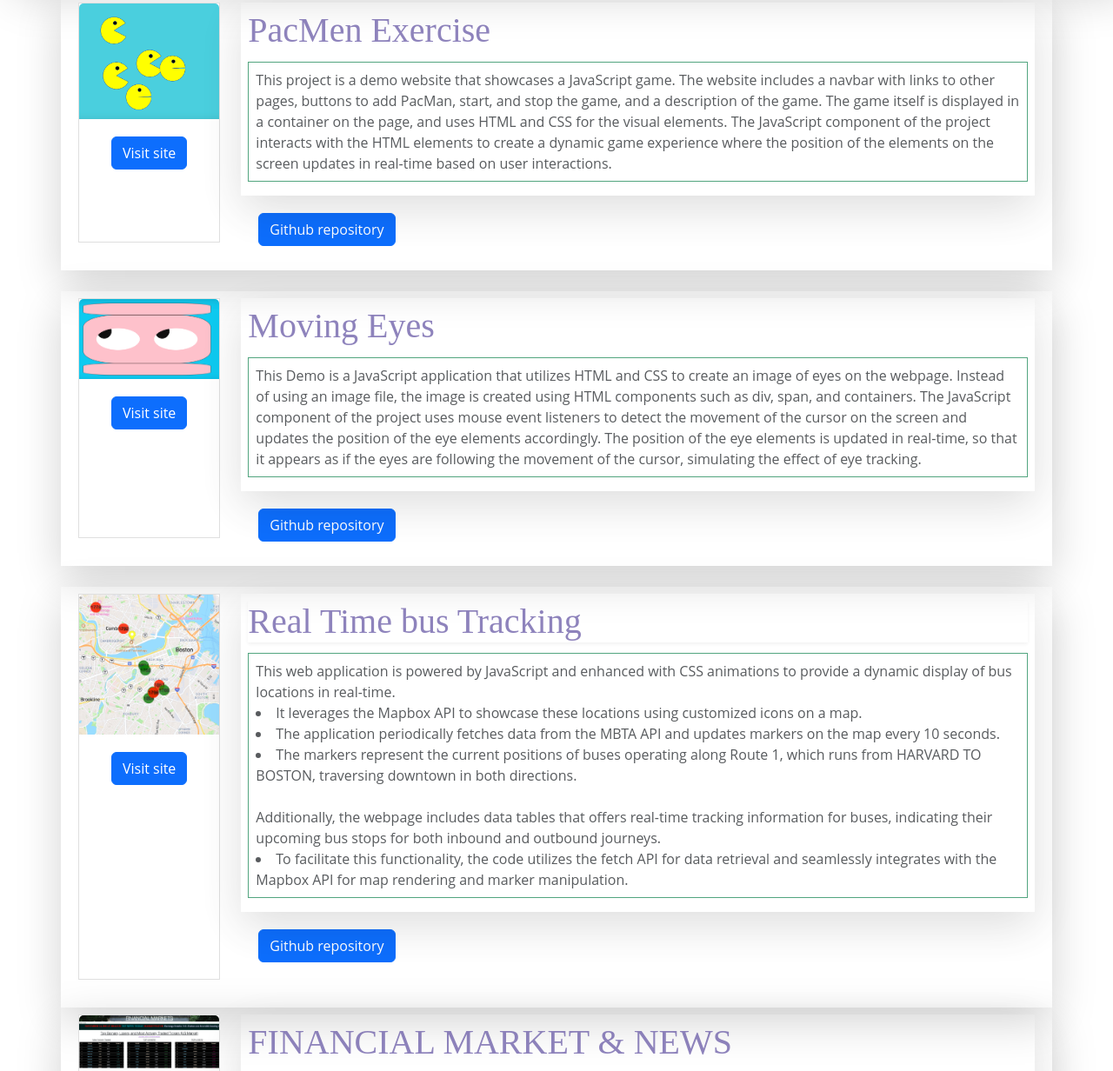
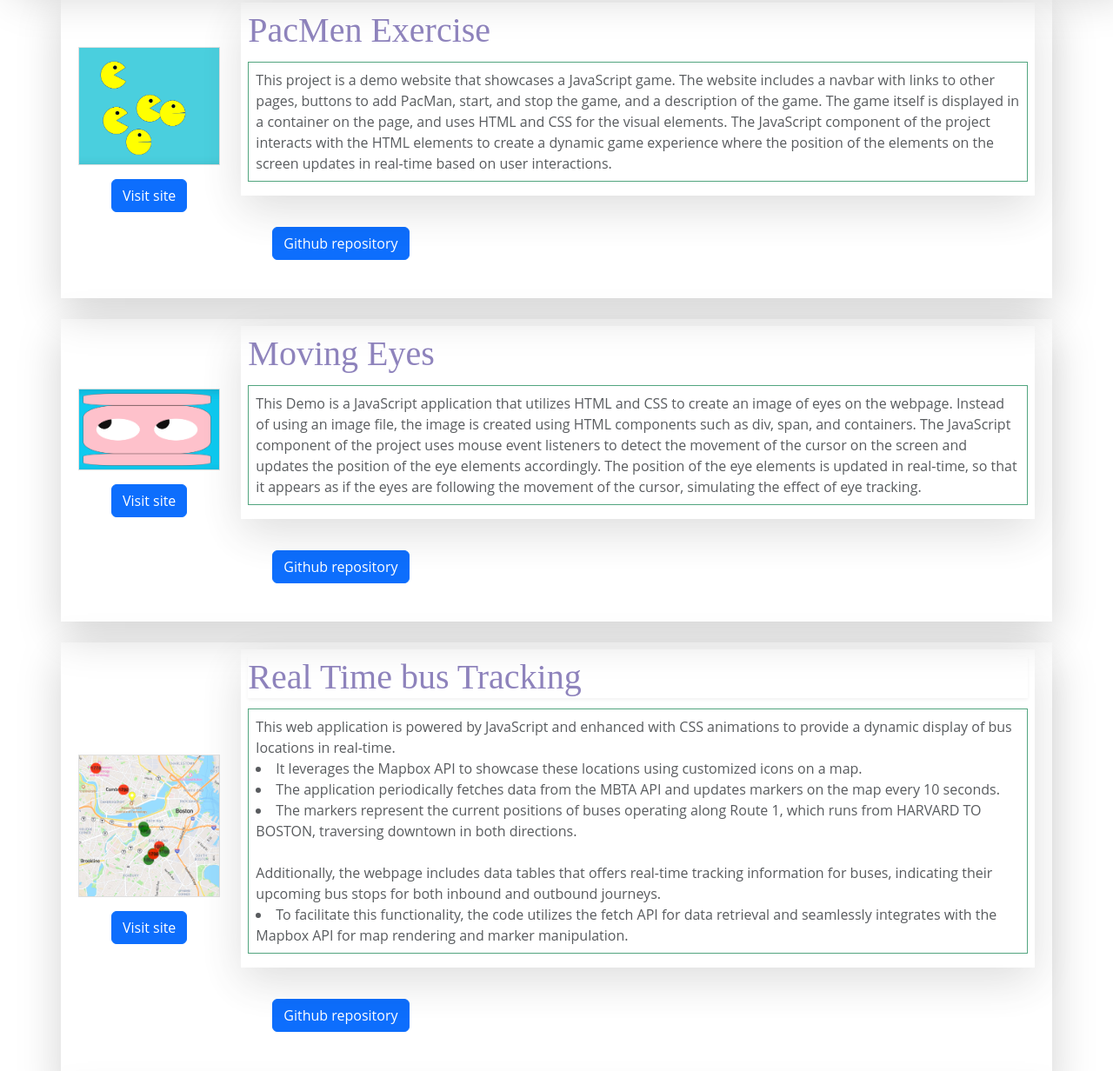
Before and after one commit to SElarabi/Portfolio, a website built with webpack: page projects.html in a window 1280 px wide. Shown: the part 949-2181 px from the top of the page at 87% size. Built offline with nearby package versions, Linux system fonts and the light colour scheme.

Commit message:
adjust component css and projects

```diff
--- a/projects.html
+++ b/projects.html
@@ -152,13 +152,14 @@
     <!-- PacMen Projects-->
     <div class="container shadow-lg">
       <div class="row p-md-2">
-        <div class="col-md-2 mb-4">
-          <div class="card h-100">
-            <img src="imgs/PacMen.png" alt="PacMen_Exercise image" class="card-img-top" />
-            <div class="card-body text-center">
+        <div class="col-md-2 mb-4 d-flex flex-column align-items-center justify-content-center">
+          <div class="card">
+            <img src="imgs/PacMen.png" alt="PacMen_Exercise image" class="imageFill" />
+
+          </div>
+          <div class="text-center">
               <a href="https://selarabi.github.io/PacMen_Exercise/" class="btn btn-primary"target= '_blank'>Visit site</a>
             </div>
-          </div>
         </div>
 
         <div class="col">
@@ -191,13 +192,14 @@
     <!--Moving Eyes Projects-->
     <div class="container shadow-lg">
       <div class="row p-md-2">
-        <div class="col-md-2 mb-4">
-          <div class="card h-100">
-            <img src="imgs/Moving_Eyes.png" alt="Moving Eyes image" class="card-img-top" />
-            <div class="card-body text-center">
+        <div class="col-md-2 mb-4 d-flex flex-column align-items-center justify-content-center">
+          <div class="card ">
+            <img src="imgs/Moving_Eyes.png" alt="Moving Eyes image" class="imageFill" />
+
+          </div>
+          <div class="text-center">
               <a href="https://selarabi.github.io/Eye_Exercise/" class="btn btn-primary"target= '_blank'>Visit site</a>
             </div>
-          </div>
         </div>
         <!--  Moving eyes description-->
         <div class="col">
@@ -230,13 +232,14 @@
     <!-- Real Time bus Tracking-->
     <div class="container shadow-lg">
       <div class="row p-md-2">
-        <div class="col-md-2 mb-4">
-          <div class="card h-100">
-            <img src="imgs/real_time_bus_tracking.png" alt="real_time_bus_tracking" class="card-img-top" />
-            <div class="card-body text-center">
+        <div class="col-md-2 mb-4 d-flex flex-column align-items-center justify-content-center">
+          <div class="card ">
+            <img src="imgs/real_time_bus_tracking.png" alt="real_time_bus_tracking" class="imageFill" />
+
+          </div>
+          <div class=" text-center">
               <a href="https://selarabi.github.io/Real-Time-Bus-Tracker/" class="btn btn-primary"target= '_blank'>Visit site</a>
             </div>
-          </div>
         </div>
 
         <div class="col">
@@ -278,14 +281,15 @@
      <!-- FINANCIAL MARKET & NEWS-->
     <div class="container shadow-lg">
       <div class="row p-md-2">
-        <div class="col-md-2 mb-4">
-          <div class="card h-100 ">
-            <img src="imgs/financialMarket.png" alt="Server_app image" class="card-img-top" />
-            <div class="card-body text-center">
+        <div class="col-md-2 mb-4 d-flex flex-column align-items-center justify-content-center">
+          <div class="card  ">
+            <img src="imgs/financialMarket.png" alt="Server_app image" class="imageFill" />
+
+          </div>
+          <div class="text-center">
               <a href='https://selarabi.github.io/marketreact/'
                 class="btn btn-primary" target= '_blank'>Visit site</a>
             </div>
-          </div>
         </div>
 
         <div class="col">
@@ -318,14 +322,15 @@
      <!-- Application Server Demo-->
     <div class="container shadow-lg">
       <div class="row p-md-2">
-        <div class="col-md-2 mb-4">
-          <div class="card h-100">
-            <img src="imgs/Server_app.png" alt="Server_app image" class="card-img-top" />
-            <div class="card-body text-center">
+        <div class="col-md-2 mb-4 d-flex flex-column align-items-center justify-content-center">
+          <div class="card ">
+            <img src="imgs/Server_app.png" alt="Server_app image" class="imageFill" />
+
+          </div>
+          <div class=" text-center">
               <a href='https://simple-data-application-server.onrender.com/'
                 class="btn btn-primary" target= '_blank'>Visit site</a>
             </div>
-          </div>
         </div>
 
         <div class="col">
@@ -361,13 +366,14 @@
     <!-- TIC-TAC-TOE Projects-->
     <div class="container shadow-lg">
       <div class="row p-md-2">
-        <div class="col-md-2 mb-4">
-          <div class="card h-100">
-            <img src="imgs/tic_tac_toe.png" alt="tic_tac_toe" class="card-img-top" />
-            <div class="card-body text-center">
+        <div class="col-md-2 mb-4 d-flex flex-column align-items-center justify-content-center">
+          <div class="card">
+            <img src="imgs/tic_tac_toe.png" alt="tic_tac_toe" class="imageFill" />
+
+          </div>
+          <div class=" text-center">
               <a href="https://selarabi.github.io/Tic-Tac-Toe/" class="btn btn-primary"target= '_blank'>Visit site</a>
             </div>
-          </div>
         </div>
 
         <div class="col">
--- a/style.css
+++ b/style.css
@@ -352,13 +352,30 @@ button:focus {
 	background-clip: border-box;
 	border: 1px solid rgba(0, 0, 0, 0.125);
 	border-radius: 0;
+	object-fit: contain;
 }
 .card-body {
-	-webkit-box-flex: 1;
+	/* display: flex;
+	flex-direction: column;
+	align-items: center;
+	justify-content: center;
+	height: 100%;
+	padding: 1.25rem; */
+	/* -webkit-box-flex: 1;
 	-webkit-flex: 1 1 auto;
-	-ms-flex: 1 1 auto;
+	-ms-flex: 1 1 auto; */
+
 	flex: 1 1 auto;
 	padding: 1.25rem;
+	justify-content: center;
+}
+.btn {
+	margin: 1rem;
+}
+.imageFill {
+	max-height: 100%;
+	max-width: 100%;
+	object-fit: contain; /* Maintain aspect ratio while filling the container */
 }
 .card-title {
 	margin-bottom: 0.75rem;
```
